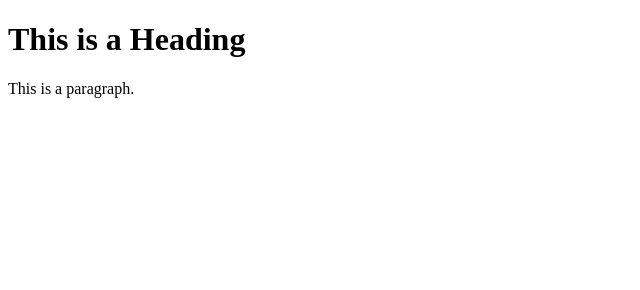
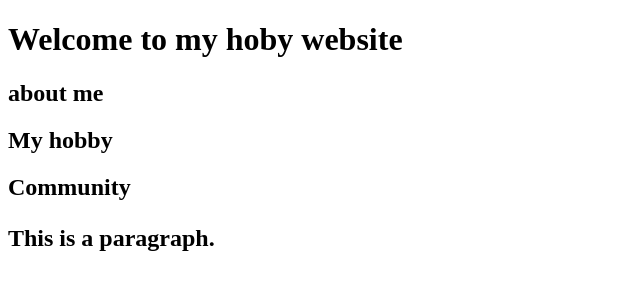
Before and after one commit to DavisGalla/first_job, a plain HTML site: page index.html in a window 1280 px wide. Shown: the whole page, without its empty margins (0-640 px from the left). Drawn offline with Linux system fonts and the light colour scheme.

Commit message:
Update index.html

```diff
--- a/index.html
+++ b/index.html
@@ -2,7 +2,10 @@
 <html>
 <body>
 
-<h1>This is a Heading</h1>
+<h1>Welcome to my hoby website</h1>
+  <h2>about me</h2>
+  <h2>My hobby</h2>
+  <h2>Community</2>
 <p>This is a paragraph.</p>
 
 </body>
```
